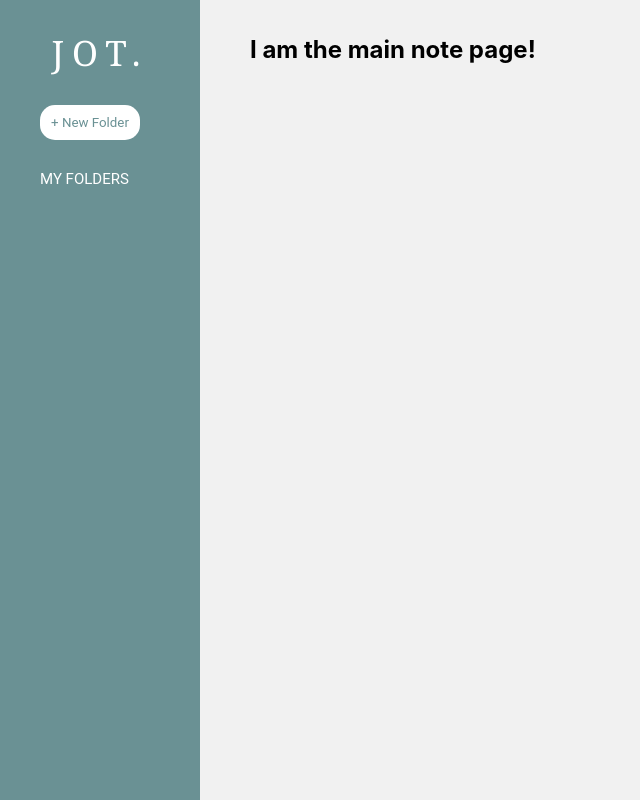
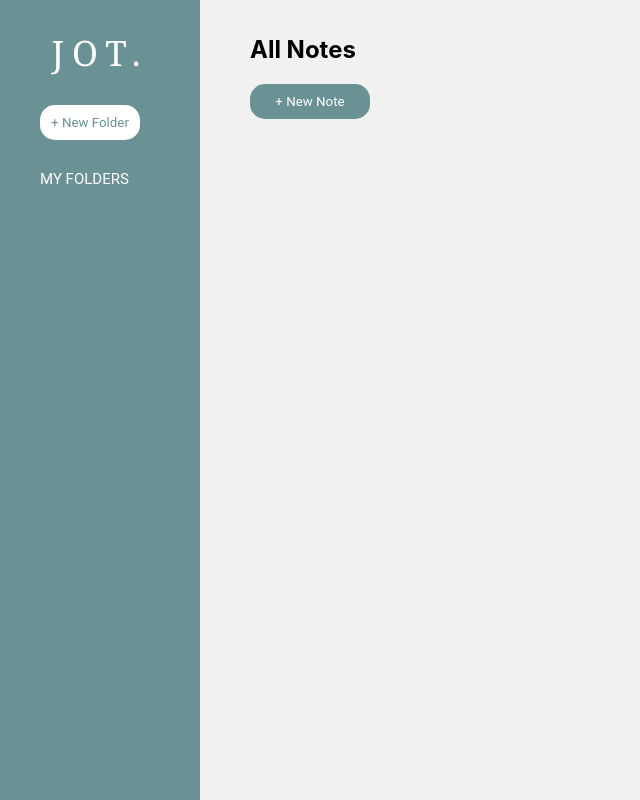
Before and after one commit to robinsonk/jot, a React (Create React App) app: page /mainpage in a window 1280 px wide. Shown: the whole page, without its empty margins (0-640 px from the left). Built offline with nearby package versions, Linux system fonts and the light colour scheme.

Commit message:
added basic folder page functionality. fix folder population before submit

```diff
--- a/src/Components/App/App.js
+++ b/src/Components/App/App.js
@@ -14,7 +14,10 @@ class App extends Component {
 
   state = {
     noteCards: [],
-    folders: []
+    folders: [],
+    selectedFolder: null,
+    selectedFolderName: '',
+    selectedNotes: []
   }
 
   addFolder = (folder) => {
@@ -27,11 +30,25 @@ class App extends Component {
     console.log(this.state.folders)
   }
 
-  addNoteCard() {
+  deleteNote() {
 
   }
 
-  deleteNote() {
+  handleSelectedFolder = (selectedId) => {
+    for (let i = 0; i < this.state.folders.length; i ++) {
+      console.log(this.state.folders[i].id)
+        if (this.state.folders[i].id == selectedId) {
+            this.setState({
+              selectedFolder: selectedId,
+              selectedFolderName: this.state.folders[i].name
+            });
+        }else {
+          console.log('somethings broken')
+        }
+    }
+  }
+
+  handleSetState = () => {
 
   }
 
@@ -39,7 +56,10 @@ class App extends Component {
     const contextValue = {
       noteCards: this.state.noteCards,
       folders: this.state.folders,
-      addFolder: this.addFolder
+      selectedFolder: this.state.selectedFolder,
+      selectedNotes: this.state.selectedNotes,
+      selectedFolderName: this.state.selectedFolderName,
+      handleSelectedFolder: this.handleSelectedFolder
     }
 
     return (
@@ -65,11 +85,11 @@ class App extends Component {
                 component={MainPage}
               />
               <Route
-                path="/folderpage"
+                path="/folders/:folderId"
                 component={FolderPage}
               />
               <Route
-                path="/notepage"
+                path="/notes/:noteId"
                 component={NotePage}
               />
               <Route
--- a/src/Components/Dropdown/Dropdown.js
+++ b/src/Components/Dropdown/Dropdown.js
@@ -66,7 +66,7 @@ class Dropdown extends Component {
 
                 <ul className={this.state.ulClassName} onClick={() => this.toggleDropdown()}>
                 {this.props.folders.map(folder =>
-                <div>
+                <div key={folder.id}>
                     <li key={folder.id} className="dropdown-list-item" id={folder.name} onClick={(e) => this.changeHeader(e)}>{folder.name}</li>
                 </div>
                 )}
--- a/src/Components/FolderPage/FolderPage.css
+++ b/src/Components/FolderPage/FolderPage.css
@@ -0,0 +1,101 @@
+.main-page {
+    display: inline-block;
+    position: absolute;
+    margin-left: 250px;
+    margin-top: 15px;
+    /* top: 7%; */
+    /* transform: translate(-50%, -50%); */
+    background-color: #F1F1F1;
+    background-size: cover;
+    /* overflow: auto;
+    width: auto;
+    height: auto; */
+}
+
+.new-note-button a {
+    color: white;
+}
+
+.new-note-button a:hover {
+    color: #F1F1F1;
+}
+
+.new-note-button {
+    border-radius: 15px;
+    max-width: 120px;
+    height: 35px;
+    background-color: #6A9194;
+    color: white;
+}
+
+.new-note-button:hover {
+    background-color: #6A9194;
+}
+
+.note-container-folder {
+    margin-left: 300px;
+    padding-top: 45px;
+    display: flex;
+    flex-direction: row;
+    flex-wrap: wrap;
+    width: 80%;
+
+}
+
+.note-container {
+    padding-top: 45px;
+    display: flex;
+    flex-direction: row;
+    flex-wrap: wrap;
+    width: 80%;
+}
+
+.note-card {
+    position: relative;
+    box-sizing: border-box;
+    margin-right: 35px;
+    margin-bottom: 40px;
+    min-width: 270px;
+    height: 300px;
+    background-color: white;
+    padding: 15px;
+    box-shadow: 1px 1px 3px 4px #8888880c;
+}
+
+.note-container h4 {
+    color: #6A9194;
+    margin-top: 0px;
+}
+
+.note-container h3 {
+    color: rgb(116, 73, 33);
+    margin-top: -10px;
+    font-family: 'Roboto', sans-serif;
+    font-size: 25px;
+}
+
+.note-container p {
+    color: #6A9194;
+}
+
+.date {
+    margin-top: 110px;
+    position: absolute;
+    bottom: 0;
+    left: 5%;
+}
+
+.content {
+    margin-top: 30px;
+}
+
+
+
+@media screen and (max-width: 768px) {
+    .main-page {
+        display: block;
+        margin-left: 50px;
+        margin-top: 80px;
+        margin-right: auto;
+    }
+}
--- a/src/Components/MainPage/MainPage.css
+++ b/src/Components/MainPage/MainPage.css
@@ -12,6 +12,26 @@
     height: auto; */
 }
 
+.new-note-button a {
+    color: white;
+}
+
+.new-note-button a:hover {
+    color: #F1F1F1;
+}
+
+.new-note-button {
+    border-radius: 15px;
+    max-width: 120px;
+    height: 35px;
+    background-color: #6A9194;
+    color: white;
+}
+
+.new-note-button:hover {
+    background-color: #6A9194;
+}
+
 @media screen and (max-width: 768px) {
     .main-page {
         display: block;
--- a/src/Components/MainPage/MainPage.js
+++ b/src/Components/MainPage/MainPage.js
@@ -1,15 +1,27 @@
 import React, { Component } from 'react'
-// import { Link } from 'react-router-dom'
+import { Link } from 'react-router-dom'
 import NoteCard from '../NoteCard/NoteCard'
 import './MainPage.css'
 
 class MainPage extends Component {
+    constructor(props) {
+        super(props);
+        this.state = {
+            mainHeader: "All Notes"
+        };
+    }
+
     render() {
         return (
             <div className="main-page">
                 <h2>
-                    I am the main note page!
+                    {this.state.mainHeader}
                 </h2>
+                <button className="new-note-button">
+                    <Link to='/addnote'>
+                        + New Note
+                    </Link>
+                </button>
                 <NoteCard />
 
             </div>
--- a/src/Components/NoteCard/NoteCard.css
+++ b/src/Components/NoteCard/NoteCard.css
@@ -11,7 +11,7 @@
     box-sizing: border-box;
     margin-right: 35px;
     margin-bottom: 40px;
-    width: 270px;
+    min-width: 270px;
     height: 300px;
     background-color: white;
     padding: 15px;
--- a/src/Components/NoteCard/NoteCard.js
+++ b/src/Components/NoteCard/NoteCard.js
@@ -13,13 +13,13 @@ class NoteCard extends Component {
             <AppContext.Consumer>
             {(context) => (
                 <div className='note-container'>
-                    {this.context.noteCards.map(note => {
+                         {this.context.noteCards.map(note => {
                         return (
                         <div className="note-card" key={note.id}>
-                        <Link to={`folder/${note.folderId}`}>
+                        <Link exact to={`/folders/${note.folderId}`}>
                             <h4>{note.folderName}</h4>
                         </Link>
-                        <Link to={`notes/${note.id}`}>
+                        <Link exact to={`notes/${note.id}`}>
                             <h3>{note.name}</h3>
                         </Link>
                             <p className="content">{note.content}</p>
--- a/src/Components/Sidebar/Sidebar.js
+++ b/src/Components/Sidebar/Sidebar.js
@@ -3,10 +3,35 @@ import './Sidebar.css'
 import { NavLink, Link } from 'react-router-dom'
 import { stack as Menu } from "react-burger-menu";
 import AppContext from '../../AppContext';
+import { Route, Switch } from 'react-router-dom'
 
 class Sidebar extends Component {
+    constructor(props) {
+        super(props);
+        this.state = {
+            clickedFolder: ''
+        };
+    }
 
     static contextType = AppContext
+
+    handleClick = (event) => {
+
+        // for (let i = 0; i < this.context.folders.length; i++) {
+        //     if (this.context.folders[i].id === )
+        // }
+        // event.preventDefault();
+        // this.setState({
+        //     clickedFolder: e.target.key
+        // }
+        // , function() {
+        //     this.context.handleSelectedFolder()
+        // }
+        // )
+
+        const selectedId = event.target.id;
+        this.context.handleSelectedFolder(selectedId);
+    }
 
     render() {
         return (
@@ -28,10 +53,12 @@ class Sidebar extends Component {
                         <p className="folder-nav-header"> MY FOLDERS </p>
                             <ul className="folder-list-ul">
                                 {this.context.folders.map(folder =>
-                                <NavLink to={`/folder/${folder.id}`}
+                                <NavLink to={`/folders/${folder.id}`}
                                     className="folder-list-item"
                                     activeClassName="folder-list-item-active"
+                                    id={folder.id}
                                     key={folder.id}
+                                    onClick={(event) => this.handleClick(event)}
                                 >
                                     {folder.name}
                                 </NavLink>
@@ -56,7 +83,7 @@ class Sidebar extends Component {
                             {this.context.folders.map(folder =>
                             <NavLink to={`/folder/${folder.id}`}
                                 className="menu-item"
-                                acticeClassName="folderName-active"
+                                activeClassName="folderName-active"
                                 key={folder.id}
                             >
                                 {folder.name}
```
Also changed, not shown: src/Components/FolderPage/FolderPage.js (+57 -10 lines).
